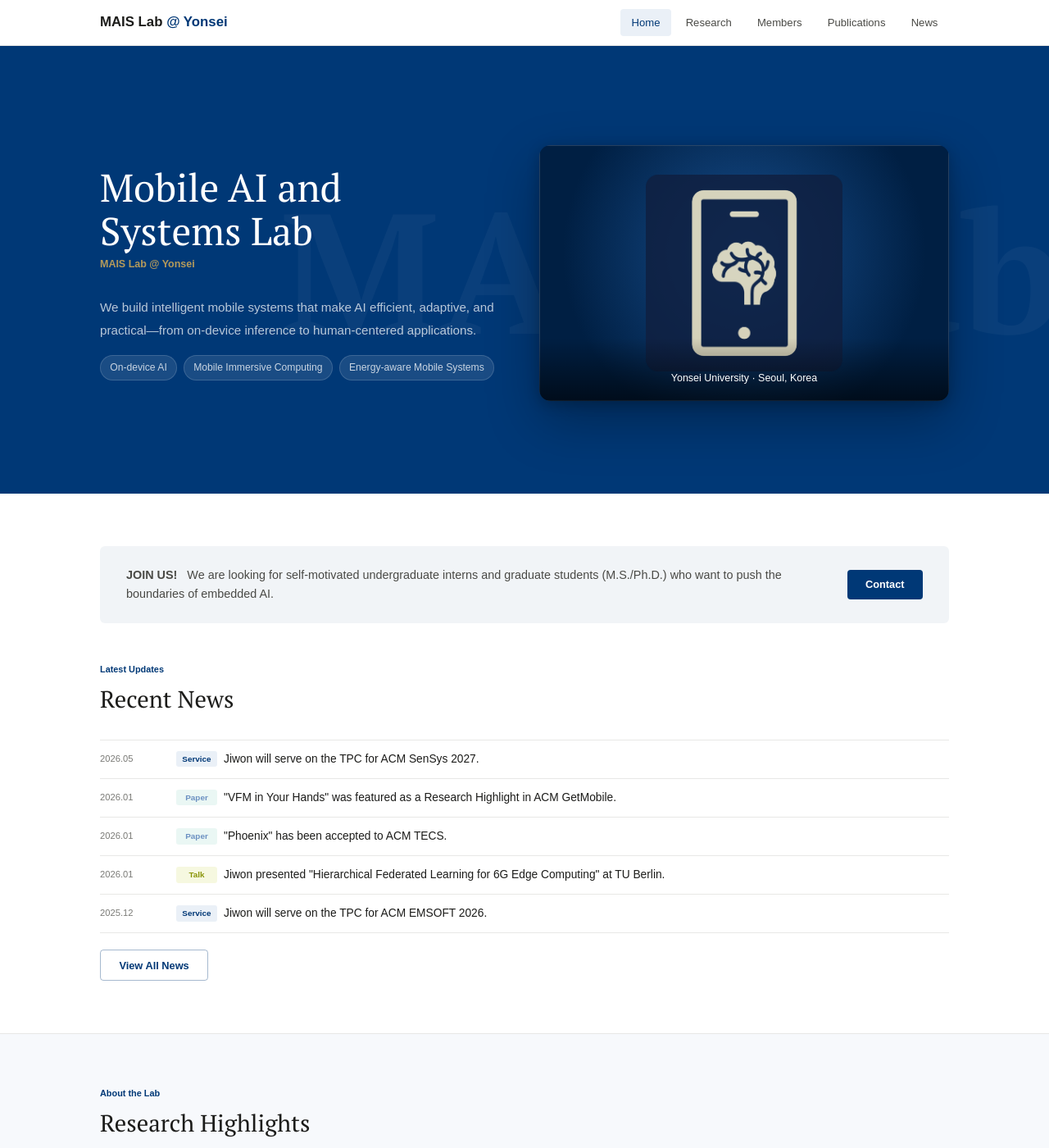
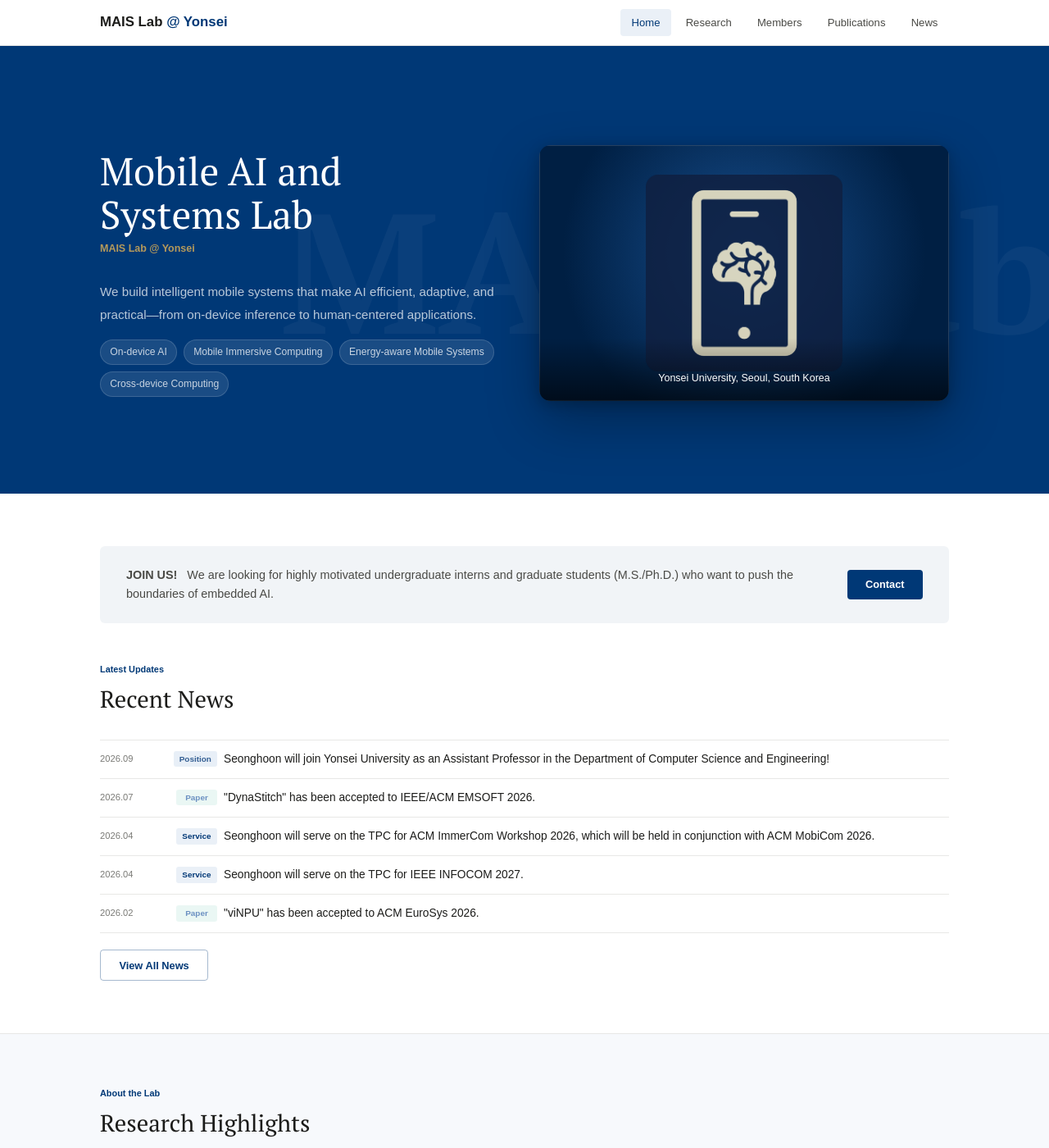
Before and after one commit to MAIS-Lab/mais-lab.github.io, a Jekyll site: the page built from index.html, in a window 1280 px wide and 1400 px high. Shown: the whole window at 82% size. Built offline with Jekyll 4.4.1, drawn with Linux system fonts in a browser that asks for light colours; some web fonts are replaced; some of the changed text lies outside the part shown.

Commit message:
update publications

```diff
--- a/_data/news.yml
+++ b/_data/news.yml
@@ -1,30 +1,86 @@
-# Add new entries at the top. Supported categories: paper, talk, service.
-- date: "2026.05"
+# Add new entries at the top.
+# Supported categories: paper, award, service, position.
+- date: "2026.09"
+  category: position
+  label: Position
+  title: Seonghoon will join Yonsei University as an Assistant Professor in the Department of Computer Science and Engineering!
+
+- date: "2026.07"
+  category: paper
+  label: Paper
+  title: '"DynaStitch" has been accepted to IEEE/ACM EMSOFT 2026.'
+
+- date: "2026.04"
   category: service
   label: Service
-  title: Jiwon will serve on the TPC for ACM SenSys 2027.
+  title: Seonghoon will serve on the TPC for ACM ImmerCom Workshop 2026, which will be held in conjunction with ACM MobiCom 2026.
+
+- date: "2026.04"
+  category: service
+  label: Service
+  title: Seonghoon will serve on the TPC for IEEE INFOCOM 2027.
+
+- date: "2026.02"
+  category: paper
+  label: Paper
+  title: '"viNPU" has been accepted to ACM EuroSys 2026.'
 
 - date: "2026.01"
   category: paper
-  label: Paper
-  title: '"VFM in Your Hands" was featured as a Research Highlight in ACM GetMobile.'
+  label: Highlight
+  title: '"3DGS on Your Phone" has been featured as a Research Highlight in ACM GetMobile.'
 
 - date: "2026.01"
   category: paper
-  label: Paper
-  title: '"Phoenix" has been accepted to ACM TECS.'
+  label: Highlight
+  title: '"VFM in Your Hands" has been featured as a Research Highlight in ACM GetMobile.'
 
-- date: "2026.01"
-  category: talk
-  label: Talk
-  title: 'Jiwon presented "Hierarchical Federated Learning for 6G Edge Computing" at TU Berlin.'
-
-- date: "2025.12"
+- date: "2025.10"
   category: service
   label: Service
-  title: Jiwon will serve on the TPC for ACM EMSOFT 2026.
+  title: Seonghoon will serve on the TPC for ACM MobiSys 2026.
 
-- date: "2025.11"
-  category: service
-  label: Service
-  title: Jiwon will serve on the TPC for ACM MobiSys 2026.
+- date: "2025.10"
+  category: position
+  label: Position
+  title: Seonghoon has joined Virginia Tech as a Postdoctoral Associate.
+
+- date: "2025.08"
+  category: paper
+  label: Paper
+  title: '"Vega" and "EOS" have been accepted to ACM MobiCom 2025.'
+
+- date: "2025.08"
+  category: paper
+  label: Journal
+  title: '"DASH" has been accepted to the ACM TECS journal.'
+
+- date: "2025.07"
+  category: paper
+  label: Paper
+  title: '"Ember" has been accepted to ACM EMSOFT 2025.'
+
+- date: "2025.06"
+  category: award
+  label: Award
+  title: '"ARIA" received the Best Paper Award 🏆 from ACM MobiSys 2025!'
+
+- date: "2025.04"
+  category: paper
+  label: Paper
+  title: '"ARIA" has been accepted to ACM MobiSys 2025.'
+
+- date: "2023.12"
+  category: paper
+  label: Paper
+  title: '"Crow API" has been accepted to IEEE INFOCOM 2024.'
+
+- date: "2023.05"
+  category: paper
+  label: Paper
+  title: '"OmniLive" has been accepted to ACM MobiSys 2023.'
+
+- date: "2022.12"
+  category: paper
+  label: Paper
+  title: '"Vulture" has been accepted to IEEE INFOCOM 2023.'
--- a/assets/css/_sass/custom.scss
+++ b/assets/css/_sass/custom.scss
@@ -72,6 +72,8 @@
 .pg { color: var(--green); background: var(--green-pale); }
 .pm { color: var(--mint); background: rgba(54,174,146,.1); }
 .py { color: #8a950a; background: rgba(188,201,36,.14); }
+.pa { color: #806a25; background: rgba(181,154,91,.18); }
+.pb { color: #345f93; background: rgba(79,129,189,.13); }
 
 /* Home sections */
 .join-sec { padding-bottom: 1.5rem; }
@@ -158,12 +160,19 @@
 .pub-year-lbl { margin: 0 0 1rem; padding-bottom: .5rem; color: var(--grey); border-bottom: 2px solid var(--line); font: 400 1.5rem/1.2 "PT Serif", serif; }
 .pub-item { display: grid; grid-template-columns: 200px 1fr; gap: 1.5rem; align-items: start; padding: 1.5rem 0; border-bottom: 1px solid var(--line); }
 .pub-item:first-child { border-top: 1px solid var(--line); }
-.pub-thumb-slot { width: 200px; aspect-ratio: 16/9; display: grid; place-items: center; overflow: hidden; color: var(--green); background: linear-gradient(135deg, var(--green-pale), #d9e3f0); border-radius: 5px; font: 600 .72rem/1 "Google Sans Flex", sans-serif; }
+.pub-thumb-slot { width: 200px; aspect-ratio: 16/9; display: grid; place-items: center; overflow: hidden; background: #102447; border: 1px solid var(--line); border-radius: 5px; }
+.pub-thumb-slot img { width: 100%; height: 100%; display: block; object-fit: cover; }
+.pub-thumb-slot .pub-default-logo { padding: .65rem; object-fit: contain; }
+.pub-copy { min-width: 0; }
 .pub-title { margin: 0 0 .3rem; color: var(--ink); font: 600 .93rem/1.45 "Google Sans Flex", sans-serif; }
 .pub-authors { margin-bottom: .25rem; color: var(--ink-3); font-size: .8rem; }
 .pub-venue { margin-bottom: .5rem; color: var(--ink-2); font-size: .8rem; }
+.pub-venue-row { display: flex; align-items: baseline; gap: .55rem; flex-wrap: wrap; }
+.pub-abbr { flex: 0 0 auto; min-width: 72px; padding: .2rem .45rem; color: var(--green); background: var(--green-pale); border-radius: 3px; font-size: .68rem; font-weight: 700; text-align: center; }
 .pub-venue-text { font-style: italic; }
+.pub-links { display: flex; align-items: center; flex-wrap: wrap; gap: .65rem; }
 .pub-lnk { color: var(--green); border-bottom: 1px solid rgba(0,56,118,.25); font-size: .73rem; font-weight: 500; text-decoration: none; }
+.pub-tag { padding: .14rem .45rem; color: #806a25; background: rgba(181,154,91,.18); border-radius: 3px; font-size: .66rem; }
 
 /* News */
 .news-page-body { padding: 3.5rem 0; }
--- a/index.html
+++ b/index.html
@@ -19,6 +19,7 @@
               <span class="hero-kw">On-device AI</span>
               <span class="hero-kw">Mobile Immersive Computing</span>
               <span class="hero-kw">Energy-aware Mobile Systems</span>
+              <span class="hero-kw">Cross-device Computing</span>
             </div>
           </div>
           <div class="hero-slideshow" aria-label="Lab gallery">
@@ -26,7 +27,7 @@
               <div class="hero-slide-img hero-symbol">
                 <img src="{{ site.baseurl }}/mais-logo.png" alt="MAIS Lab logo">
               </div>
-              <div class="hero-cap">Yonsei University · Seoul, Korea</div>
+              <div class="hero-cap">Yonsei University, Seoul, South Korea</div>
             </div>
           </div>
         </div>
@@ -35,7 +36,7 @@
       <section class="home-sec join-sec">
         <div class="wrap">
           <div class="join-strip">
-            <div><strong>JOIN US!</strong>&nbsp;&nbsp; We are looking for self-motivated undergraduate interns and graduate students (M.S./Ph.D.) who want to push the boundaries of embedded AI.</div>
+            <div><strong>JOIN US!</strong>&nbsp;&nbsp; We are looking for highly motivated undergraduate interns and graduate students (M.S./Ph.D.) who want to push the boundaries of embedded AI.</div>
             <a href="mailto:seonghoon.park@yonsei.ac.kr" class="btn btn-g">Contact</a>
           </div>
         </div>
@@ -49,7 +50,7 @@
             {% for item in site.data.news limit: 5 %}
             <div class="news-row">
               <time class="news-date">{{ item.date }}</time>
-              <div class="news-cat"><span class="pill {% case item.category %}{% when 'paper' %}pm{% when 'talk' %}py{% else %}pg{% endcase %}">{{ item.label }}</span></div>
+              <div class="news-cat"><span class="pill {% case item.category %}{% when 'paper' %}pm{% when 'award' %}pa{% when 'position' %}pb{% else %}pg{% endcase %}">{{ item.label }}</span></div>
               <div class="news-text">{{ item.title }}</div>
             </div>
             {% endfor %}
@@ -64,9 +65,9 @@
           <h2 class="sec-h2">Research Highlights</h2>
           <div class="highlight-grid">
             <a href="{{ site.baseurl }}/research/" class="highlight-card tone-royal"><span>01</span><strong>On-device<br>AI</strong></a>
-            <a href="{{ site.baseurl }}/research/" class="highlight-card tone-mint"><span>02</span><strong>Intelligent Energy<br>Storage Systems</strong></a>
-            <a href="{{ site.baseurl }}/research/" class="highlight-card tone-blue"><span>03</span><strong>Battery-less<br>IoT Systems</strong></a>
-            <a href="{{ site.baseurl }}/research/" class="highlight-card tone-lime"><span>04</span><strong>Human-centered<br>Applications</strong></a>
+            <a href="{{ site.baseurl }}/research/" class="highlight-card tone-mint"><span>02</span><strong>Mobile<br>Immersive Computing</strong></a>
+            <a href="{{ site.baseurl }}/research/" class="highlight-card tone-blue"><span>03</span><strong>Energy-aware<br>Mobile Systems</strong></a>
+            <a href="{{ site.baseurl }}/research/" class="highlight-card tone-lime"><span>04</span><strong>Cross-device<br>Computing</strong></a>
           </div>
         </div>
       </section>
@@ -80,9 +81,8 @@
           <div>
             <h2 class="pi-name">Seonghoon Park, Ph.D.</h2>
             <div class="pi-role">Assistant Professor</div>
-            <div class="pi-dept">Yonsei University</div>
-            <div class="pi-meta"><span><strong>Campus</strong> Seoul</span><span><strong>Email</strong> seonghoon.park@yonsei.ac.kr</span></div>
-            <p class="pi-bio">Research in efficient mobile and embedded AI systems, spanning hardware-aware optimization, on-device intelligence, and human-centered applications.</p>
+            <div class="pi-dept">Dept. of Computer Science and Engineering, Yonsei University</div>
+            <div class="pi-meta"><span><strong>Office:</strong> TODO</span><span><strong>Tel:</strong> TODO</span><span><strong>Email:</strong> seonghoon.park AT yonsei.ac.kr</span></div>
             <div class="pi-links"><a href="mailto:seonghoon.park@yonsei.ac.kr" class="pi-link">Email</a><a href="https://seonghoon.page" target="_blank" rel="noopener" class="pi-link">Website</a></div>
           </div>
         </div>
@@ -116,9 +116,28 @@
           <h2 class="pub-year-lbl">{{ group.year }}</h2>
           <div class="pub-list">
           {% for paper in group.papers %}
-            <article class="pub-item" data-category="{% if paper.venue contains 'Journal' or paper.abbr == 'TECS' %}journal{% else %}conference{% endif %}">
-              <div class="pub-thumb-slot"><span>{{ paper.abbr }}</span></div>
-              <div><h3 class="pub-title">{{ paper.title }}</h3><div class="pub-authors">{{ paper.authors }}</div><div class="pub-venue"><span class="pub-venue-text">{{ paper.venue }}</span></div><div class="pub-links">{% if paper.pdf != '' %}<a href="{{ paper.pdf }}" target="_blank" rel="noopener" class="pub-lnk">Paper</a>{% endif %}</div></div>
+            <article class="pub-item" data-category="{% if paper.venue contains 'Journal' or paper.abbr == 'TECS' or paper.abbr == 'TMC' or paper.abbr == 'GetMobile' %}journal{% else %}conference{% endif %}">
+              <div class="pub-thumb-slot">
+                {% if paper.thumbnail %}
+                <img src="{{ site.baseurl }}/{{ paper.thumbnail }}" alt="Thumbnail for {{ paper.title }}" loading="lazy">
+                {% else %}
+                <img src="{{ site.baseurl }}/mais-logo.png" alt="" class="pub-default-logo" loading="lazy">
+                {% endif %}
+              </div>
+              <div class="pub-copy">
+                <h3 class="pub-title">{{ paper.title }}</h3>
+                <div class="pub-authors">{{ paper.authors }}</div>
+                <div class="pub-venue">
+                  <div class="pub-venue-row"><span class="pub-abbr">{{ paper.abbr }}</span><span class="pub-venue-text">{{ paper.venue }}</span></div>
+                </div>
+                <div class="pub-links">
+                  {% if paper.pdf and paper.pdf != '' %}<a href="{{ paper.pdf }}" target="_blank" rel="noopener" class="pub-lnk">Paper</a>{% endif %}
+                  {% if paper.video %}<a href="{{ paper.video }}" target="_blank" rel="noopener" class="pub-lnk">Video</a>{% endif %}
+                  {% if paper.demo %}<a href="{{ paper.demo }}" target="_blank" rel="noopener" class="pub-lnk">Demo</a>{% endif %}
+                  {% if paper.teaser %}<a href="{{ paper.teaser }}" target="_blank" rel="noopener" class="pub-lnk">Teaser</a>{% endif %}
+                  {% for tag in paper.tags %}<span class="pub-tag">{{ tag }}</span>{% endfor %}
+                </div>
+              </div>
             </article>
           {% endfor %}
           </div>
@@ -130,12 +149,12 @@
     <section class="spa-page" data-page="news" id="news-page" hidden>
       <div class="page-hd"><div class="wrap"><h1>News</h1><p class="page-sub">Updates from MAIS Lab</p></div></div>
       <div class="news-page-body"><div class="wrap">
-        <div class="filters" data-filter-group="news"><button class="fbtn active" data-filter="all">All</button><button class="fbtn" data-filter="paper">Publications</button><button class="fbtn" data-filter="talk">Talks</button><button class="fbtn" data-filter="service">Service</button></div>
+        <div class="filters" data-filter-group="news"><button class="fbtn active" data-filter="all">All</button><button class="fbtn" data-filter="paper">Publications</button><button class="fbtn" data-filter="award">Awards</button><button class="fbtn" data-filter="service">Service</button><button class="fbtn" data-filter="position">Positions</button></div>
         <div class="news-full-list">
           {% for item in site.data.news %}
           <article class="news-full-item" data-category="{{ item.category }}">
             <time class="nf-date">{{ item.date }}</time>
-            <div class="nf-cat"><span class="pill {% case item.category %}{% when 'paper' %}pm{% when 'talk' %}py{% else %}pg{% endcase %}">{{ item.label }}</span></div>
+            <div class="nf-cat"><span class="pill {% case item.category %}{% when 'paper' %}pm{% when 'award' %}pa{% when 'position' %}pb{% else %}pg{% endcase %}">{{ item.label }}</span></div>
             <div class="nf-content">{{ item.title }}</div>
           </article>
           {% endfor %}
```
Also changed, not shown: _data/publications.yml (+15 -13 lines).
